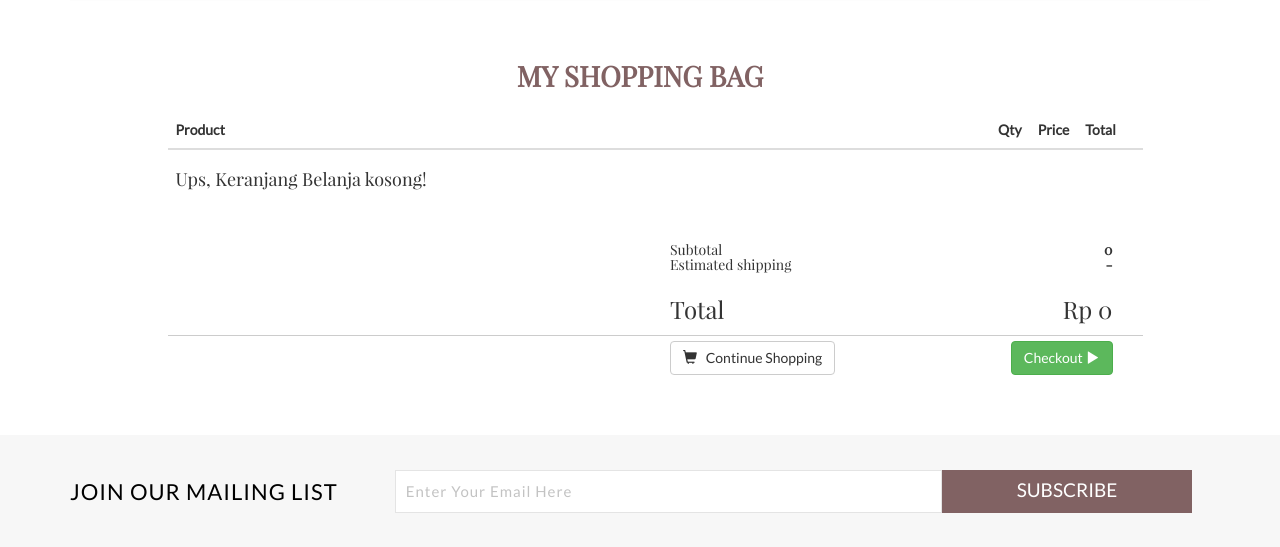
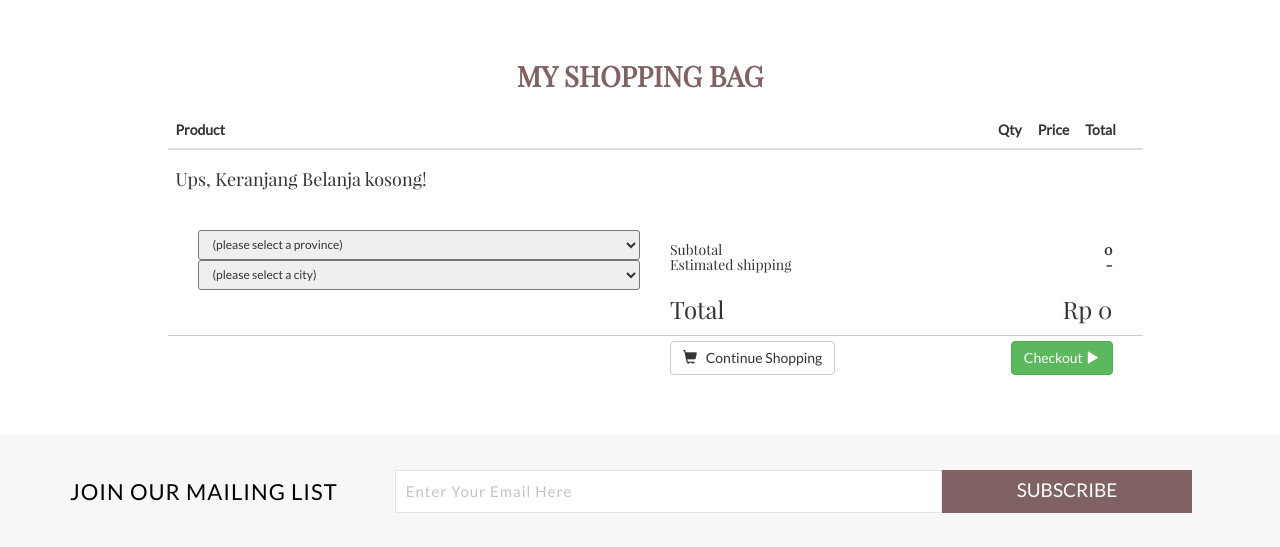
Before and after one commit to doni-nugroho/web, a PHP site: page /web/checkout.php in a window 1280 px wide. Shown: the part 230-777 px from the top of the page. Run offline with PHP 8.4, Linux system fonts and the light colour scheme; data that the repository does not hold is empty.

Commit message:
+provinsi+kab/kota

```diff
--- a/checkout.php
+++ b/checkout.php
@@ -17,6 +17,7 @@ License URL: http://creativecommons.org/licenses/by/3.0/
 <link href="css/bootstrap.css" rel='stylesheet' type='text/css' />
 <!-- jQuery (necessary for Bootstrap's JavaScript plugins) -->
 <script src="js/jquery.min.js"></script>
+<script src="js/rajaongkir.js"></script>
 <!-- Custom Theme files -->
 <link href="css/style.css" rel="stylesheet" type="text/css" media="all" />
 <!-- Custom Theme files -->
@@ -246,6 +247,17 @@ Smartphone Compatible web template, free webdesigns for Nokia, Samsung, LG, Sony
 
 			<div class="col-xs-12 shoping-bag" style="border-bottom: 1px solid #ccc;">
 
+				<div class="shoping-bag col-lg-6 col-sm-6 col-xs-12">
+                        <select id="province" name="province" class="input-sm col-xs-12">
+                            <option value="0" selected="selected">(please select a province)</option>
+                            <?php include 'modul/rajaongkir.php';?>
+                            <?php get_province();?>
+						</select>
+						 <select id="city" name="city" class="input-sm col-xs-12">
+                            <option value="0" selected="selected">(please select a city)</option>
+
+						</select>
+                </div>
 				<div class="shoping-bag col-lg-3 col-sm-3 col-xs-6 pull-right">
 						<div class="text-right"><h5><strong><?php echo number_format($total_belanja); ?><br>-</strong></h5><h3>Rp <?php echo number_format($total_belanja); ?></h3></div>
                 </div>
--- a/css/style.css
+++ b/css/style.css
@@ -2917,6 +2917,13 @@ p.right {
 	}
 }
 @media screen and (max-width: 320px) {
+	.login-daftar {
+	color:#fff;
+	text-decoration:none;
+	font-size:13px;
+	margin:5px 5px 0 0;
+	}
+
 	.header-top-left {
 		width: 100%;
 
@@ -2937,7 +2944,7 @@ p.right {
 		margin-top: 6px;
 	}
 	.logo h1 a {
-		font-size: 21px;
+		font-size: 20px;
 	}
 	.navbar-toggle {
 		padding: 7px 7px;
--- /dev/null
+++ b/js/rajaongkir.js
@@ -0,0 +1,15 @@
+$(document).ready(function(){
+
+	$("#province").click(function(){
+		var a = $('#province').val();
+		$.ajax({
+		type: 'POST',
+		url: "modul/rajaongkir.php",
+		data: "province="+a,
+		success: function(city) {
+		$("#city").html(city);   }
+		});
+		});
+
+
+});
--- /dev/null
+++ b/modul/rajaongkir.php
@@ -0,0 +1,75 @@
+<?php
+
+function get_province(){
+$curl = curl_init();
+
+curl_setopt_array($curl, array(
+  CURLOPT_URL => "https://api.rajaongkir.com/starter/province",
+  CURLOPT_RETURNTRANSFER => true,
+  CURLOPT_ENCODING => "",
+  CURLOPT_MAXREDIRS => 10,
+  CURLOPT_TIMEOUT => 30,
+  CURLOPT_HTTP_VERSION => CURL_HTTP_VERSION_1_1,
+  CURLOPT_CUSTOMREQUEST => "GET",
+  CURLOPT_HTTPHEADER => array(
+    "key: 6a9589b574e020b90d72190d410437ff"
+  ),
+));
+
+$response = curl_exec($curl);
+$err = curl_error($curl);
+
+curl_close($curl);
+
+if ($err) {
+  echo "cURL Error #:" . $err;
+} else {
+ $data = json_decode($response, true);
+ for($i=0; $i < count($data['rajaongkir']['results']); $i++){
+	 echo "<option value='".$data['rajaongkir']['results'][$i]['province_id']."'>".$data['rajaongkir']['results'][$i]['province']."</option>";
+ }
+}
+
+}
+
+
+function get_city($province){
+
+if ($_POST['province']==0) {
+        echo "<option value='0' selected='selected'>(please select a city)</option>";                            ;
+    }else{
+$curl = curl_init();
+
+curl_setopt_array($curl, array(
+  CURLOPT_URL => "https://api.rajaongkir.com/starter/city?province=$province",
+  CURLOPT_RETURNTRANSFER => true,
+  CURLOPT_ENCODING => "",
+  CURLOPT_MAXREDIRS => 10,
+  CURLOPT_TIMEOUT => 30,
+  CURLOPT_HTTP_VERSION => CURL_HTTP_VERSION_1_1,
+  CURLOPT_CUSTOMREQUEST => "GET",
+  CURLOPT_HTTPHEADER => array(
+    "key: 6a9589b574e020b90d72190d410437ff"
+  ),
+));
+
+$response = curl_exec($curl);
+$err = curl_error($curl);
+
+curl_close($curl);
+
+if ($err) {
+  echo "cURL Error #:" . $err;
+} else {
+ $data = json_decode($response, true);
+ for($j=0; $j < count($data['rajaongkir']['results']); $j++){
+	 echo "<option value='".$data['rajaongkir']['results'][$j]['city_id']."'>".$data['rajaongkir']['results'][$j]['city_name']."</option>";
+ }
+}
+}
+}
+if (isset($_POST['province'])) {
+        echo get_city($_POST['province']);
+    }
+
+?>
```
